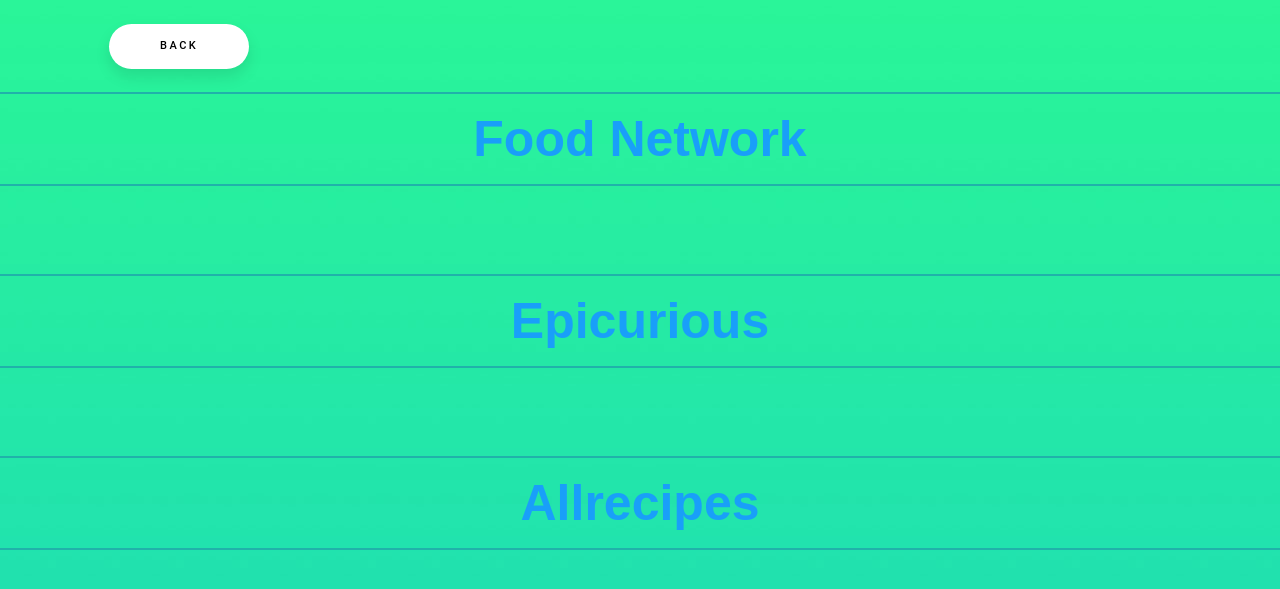
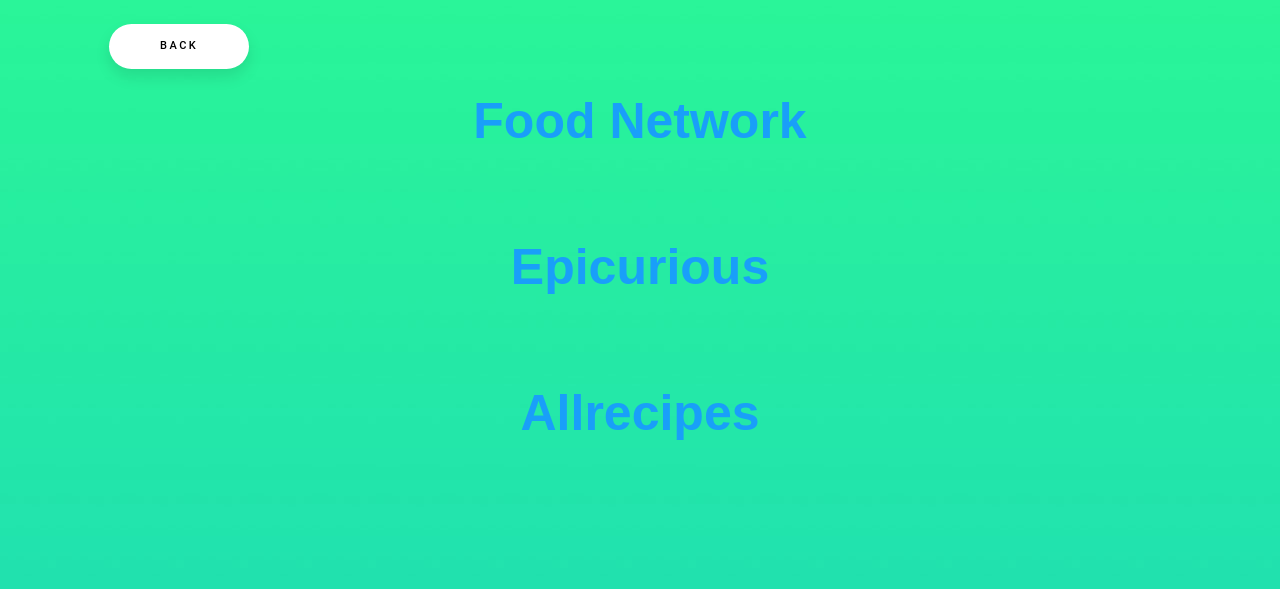
Before and after one commit to zacharysinger/recipes-from-refrigerator, a Flask app: template templates/results.html in a window 1280 px wide. Shown: the top 589 px of the page. Run offline with Flask 2, Linux system fonts and the light colour scheme; the template is opened without the code that fills it, so the values that code supplies are empty.

Commit message:
Update styles.css

```diff
--- a/static/css/styles.css
+++ b/static/css/styles.css
@@ -482,13 +482,8 @@ a.before:hover:before,a.after:hover:after{
     font-size: 50px;
     font-weight: bold;
     margin: 20px 0;
-    border-top: 2px solid lightseagreen;
-    border-bottom: 2px solid lightseagreen;
-    line-height: 1.4;
-    padding: 10px 0;
-    background-color: #199FF9;
-    -webkit-background-clip: text;
-    -webkit-text-fill-color: transparent;
+    color: #199FF9;
+
 }
 .background {
   background-image: url("../images/background.jpg");
```
